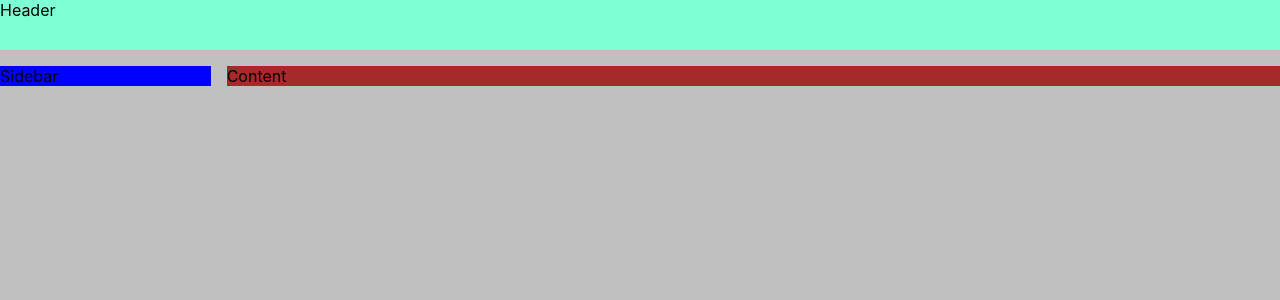
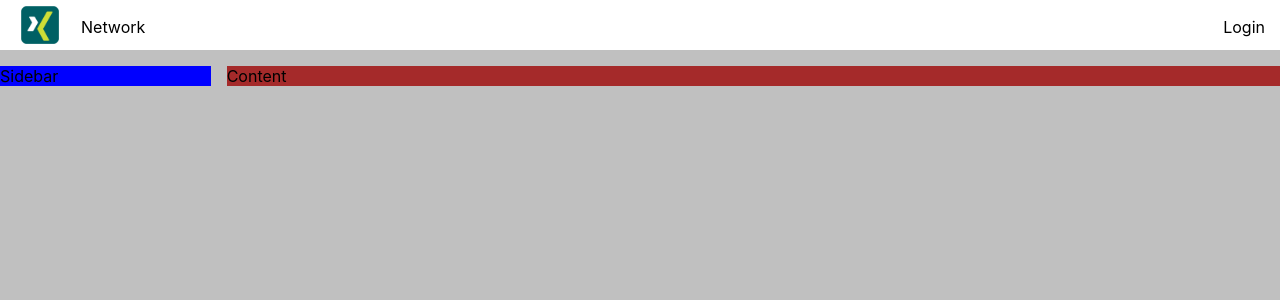
Before and after one commit to alpknx/Network-app, a React (Create React App) app: page / in a window 1280 px wide. Shown: the top 300 px of the page. Built offline with nearby package versions, Linux system fonts and the light colour scheme.

Commit message:
made the initial layout of the header

```diff
--- a/src/App.css
+++ b/src/App.css
@@ -8,9 +8,13 @@
 }
 
 .app_header_content {
+	display: block;
 	grid-area: appHeader;
 	grid-gap: 16px;
-	background-color: aquamarine;
+	background-color: #FFFFFF;
+	margin: 0 auto;
+   width: 100%;
+
 }
 
 .app_layout {
--- a/src/components/Header/Header.jsx
+++ b/src/components/Header/Header.jsx
@@ -1,8 +1,18 @@
+import logoHeader from './../assets/img/logoHeader.png'
+import cl from './Header.module.css';
 
 const Header = () => {
 	return (
-		<div className='app_header_wrapper'>
-			Header
+		<div className={cl.app_header_wrapper}>
+			<div className={cl.header_img}>
+				<img src={logoHeader} alt="logoHeader"/>
+			</div>
+			<div className={cl.header_name}>
+				Network
+			</div>
+			<div className={cl.header_login}>
+				Login
+			</div>
 		</div>
 	)
 }
--- /dev/null
+++ b/src/components/Header/Header.module.css
@@ -0,0 +1,28 @@
+.app_header_wrapper {
+	display: grid;
+	grid-gap: 16px;
+	align-items: center;
+	grid-template-columns: auto 1fr auto;
+	grid-template-rows: auto 1fr;
+	grid-template-areas:
+	"logo name login";
+	margin: 0 auto;
+   padding: 0 15px;
+}
+
+.header_img  img{
+	grid-area: logo;
+	height: 50px;
+	width: 50px;
+}
+
+.header_name {
+	grid-area: name;
+	text-align: left;
+
+}
+
+.header_login {
+	grid-area: login;
+	text-align: right;
+}
```
Also changed, not shown: src/components/assets/img/logoHeader.png (added).
